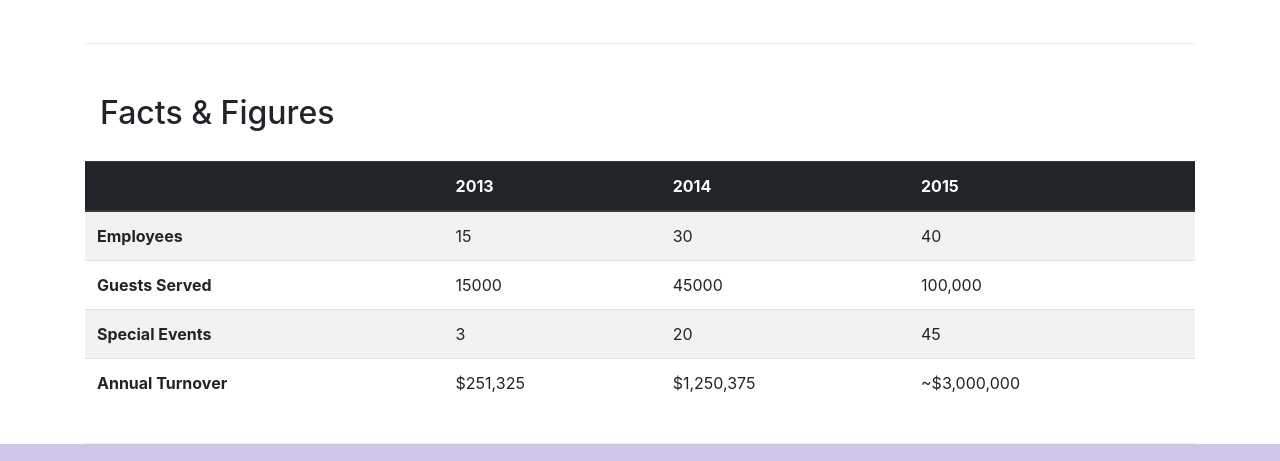
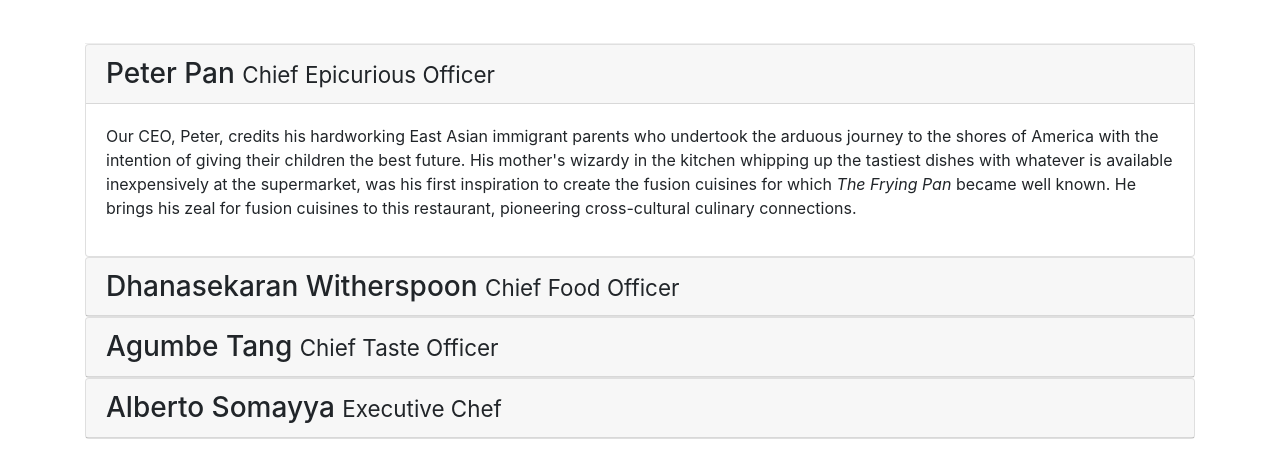
Before and after one commit to LiandaDuanDal/git-booststrap-practice, a website: page aboutus.html in a window 1280 px wide. Shown: the part 1218-1679 px from the top of the page. Drawn offline with nearby package versions, Linux system fonts and the light colour scheme.

Commit message:
Accordion

```diff
--- a/aboutus.html
+++ b/aboutus.html
@@ -190,6 +190,85 @@
 
             </div>
        </div>
+
+<!-- accordion -->
+<div id="accordion">
+    <div class="card">
+        <div class="card-header" role="tab" id="peterhead">
+        <h3 class="mb-0">
+            <a data-toggle="collapse" data-target="#peter">
+            Peter Pan <small>Chief Epicurious Officer</small>
+            </a>
+        </h3>
+        </div>
+
+        <div class="collapse show" id="peter" data-parent="#accordion">
+            <div class="card-body">
+                <p class="d-none d-sm-block">Our CEO, Peter, credits his hardworking East Asian immigrant parents who undertook the arduous journey to the shores of America with the intention of giving their children the best future. His mother's wizardy in the kitchen whipping up the tastiest dishes with whatever is available inexpensively at the supermarket, was his first inspiration to create the fusion cuisines for which <em>The Frying Pan</em> became well known. He brings his zeal for fusion cuisines to this restaurant, pioneering cross-cultural culinary connections.</p>
+            </div>
+        </div>
+    </div>
+    <!--  -->
+    <div class="card">
+        <div class="card-header" role="tab" id="dannyhead">
+        <h3 class="mb-0">
+            <a class="collapsed" data-toggle="collapse" data-target="#danny">
+            Dhanasekaran Witherspoon <small>Chief Food Officer</small>
+            </a>
+        </h3>
+    </div>
+    <div class="collapse" id="danny" data-parent="#accordion">
+        <div class="card-body">
+            <p class = "d-none d-sm-block">Our CFO, Danny, as he is affectionately referred to by his colleagues, comes from a long established family tradition in farming and produce. His experiences growing up on a farm in the Australian outback gave him great appreciation for varieties of food sources. As he puts it in his own words, <em>Everything that runs, wins, and everything that stays, pays!</em></p>
+        </div>
+    </div>
+</div>
+<!--  -->
+<div class="card">
+        <div class="card-header" role="tab" id="agumbehead">
+        <h3 class="mb-0">
+            <a class="collapsed" data-toggle="collapse" data-target="#agumbe">
+            Agumbe Tang <small>Chief Taste Officer</small>
+            </a>
+        </h3>
+    </div>
+    <div class="collapse" id="agumbe" data-parent="#accordion">
+        <div class="card-body">
+            <p class = "d-none d-sm-block">Blessed with the most discerning gustatory sense, Agumbe, our CTO, personally ensures that every dish that we serve meets his exacting tastes. Our chefs dread the tongue lashing that ensues if their dish does not meet his exacting standards. He lives by his motto, <em>You click only if you survive my lick.</em></p>
+        </div>
+    </div>
+</div>
+<!--  -->
+<div class="card">
+        <div class="card-header" role="tab" id="albertohead">
+        <h3 class="mb-0">
+            <a class="collapsed" data-toggle="collapse" data-target="#alberto">
+            Alberto Somayya <small>Executive Chef</small>
+            </a>
+        </h3>
+    </div>
+    <div class="collapse" id="alberto" data-parent="#accordion">
+        <div class="card-body">
+            <p class = "d-none d-sm-block">Award winning three-star Michelin chef with wide International experience having worked closely with whos-who in the culinary world, he specializes in creating mouthwatering Indo-Italian fusion experiences. He says, <em>Put together the cuisines from the two craziest cultures, and you get a winning hit! Amma Mia!</em></p>
+        </div>
+    </div>
+</div>
+
+
+
+
+
+
+
+
+
+ </div>
+
+
+
+
+
+<!--  -->
 <!-- card -->
 <div class="row row-content">
     <div class="col-12 col-sm-9">
```
